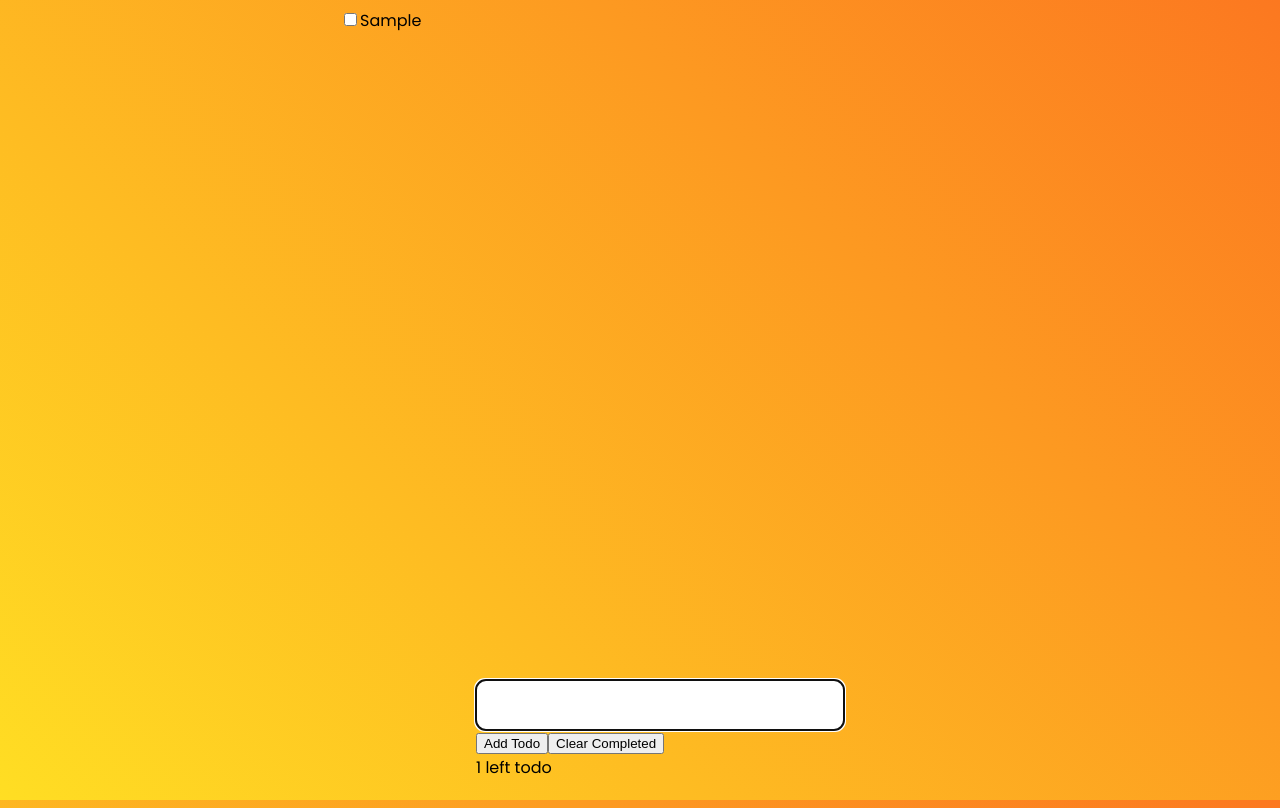
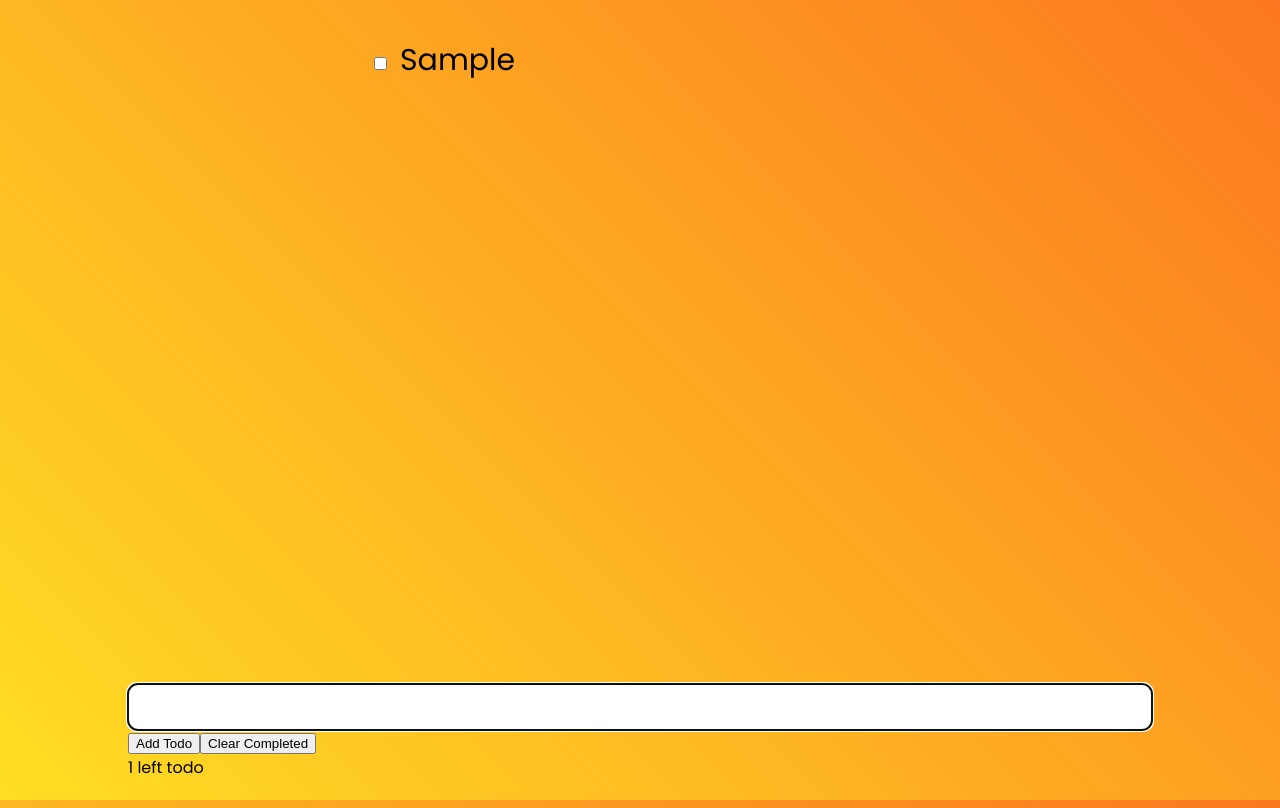
Before and after one commit to BenWhite101/ReactTodoList, a React (Create React App) app: page / in a window 1280 px wide. Both pictures are taken after typing "Sample" into the empty fields and a click on the button "Add Todo". Built offline with nearby package versions, Linux system fonts and the light colour scheme.

Commit message:
Fix sizing

```diff
--- a/src/Todo.css
+++ b/src/Todo.css
@@ -12,17 +12,24 @@ body {
   margin: 0 auto;
   width: 100%;
 }
+.todoList {
+  padding: 30px;
+}
+.todoList .todo label .name {
+  font-size: 30px;
+  margin-left: 10px;
+}
 .toolbar {
   position: absolute;
   bottom: 20px;
   transform: translate(-50%, 0);
+  width: 80%;
   left: 50%;
 }
 .toolbar input {
   appearance: none;
   -moz-appearance: none;
   -webkit-appearance: none;
-  height: 30px;
   padding: 10px 20px;
   font-size: 22px;
   width: 100%;
@@ -30,4 +37,5 @@ body {
   border: 0;
   box-shadow: none;
   border-radius: 10px;
+  box-sizing: border-box;
 }
--- a/src/Todo.less
+++ b/src/Todo.less
@@ -16,11 +16,15 @@ body {
 }
 
 .todoList {
+      padding:30px;
       .todo {
             label {
                   input[type="checkbox"] {}
 
-                  .name {}
+                  .name {
+                        font-size:30px;
+                        margin-left:10px;
+                  }
             }
       }
 }
@@ -30,14 +34,14 @@ body {
       position: absolute;
       bottom: 20px;
       transform: translate(-50%, 0);
-
+      width:80%;
       left: 50%;
 
       input {
             appearance: none;
             -moz-appearance: none;
             -webkit-appearance: none;
-            height:30px;
+            //height:30px;
             padding:10px 20px;
             font-size:22px;
             width: 100%;
@@ -45,6 +49,7 @@ body {
             border:0;
             box-shadow: none;
             border-radius:10px;
+            box-sizing: border-box;
       }
 
       .btn {
```
